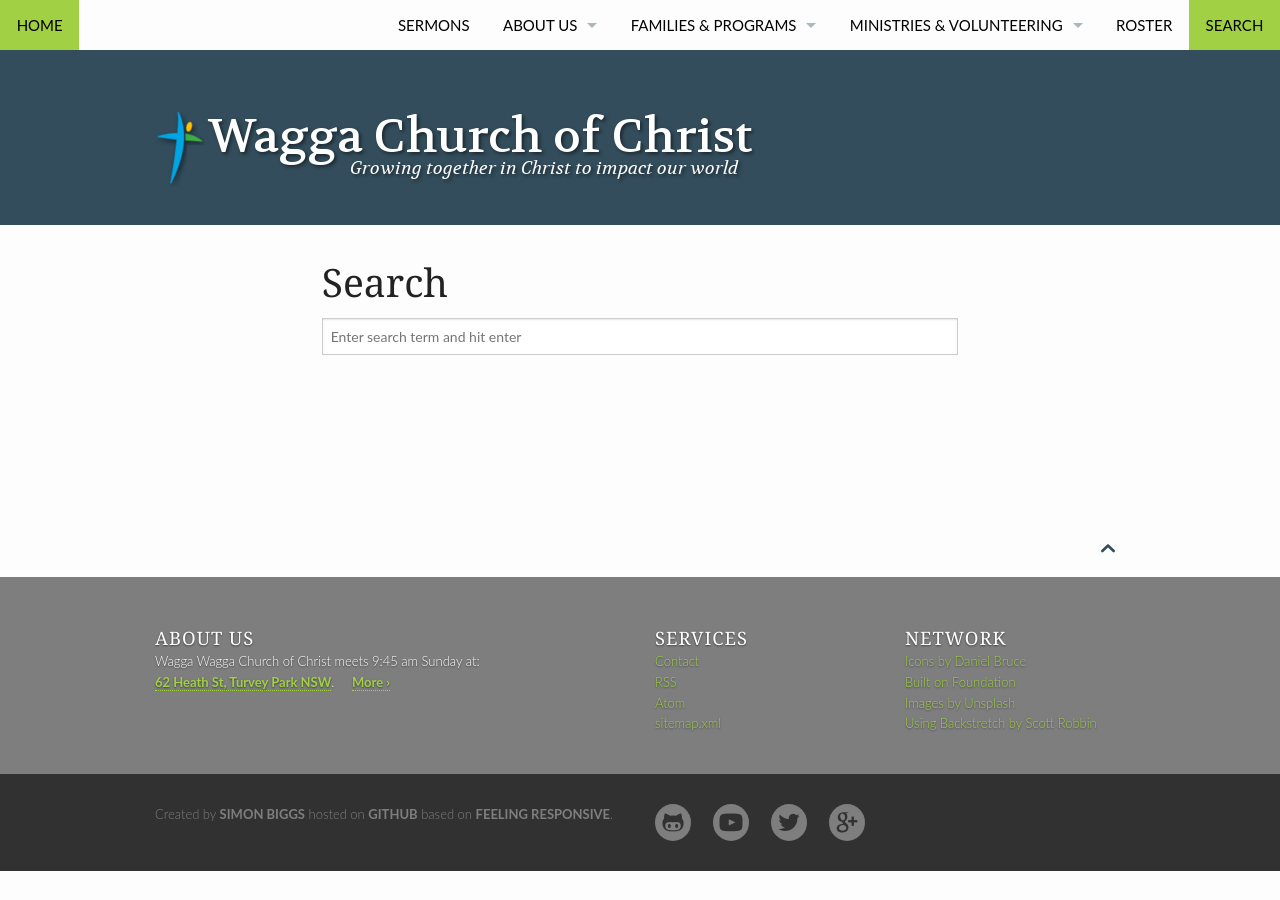
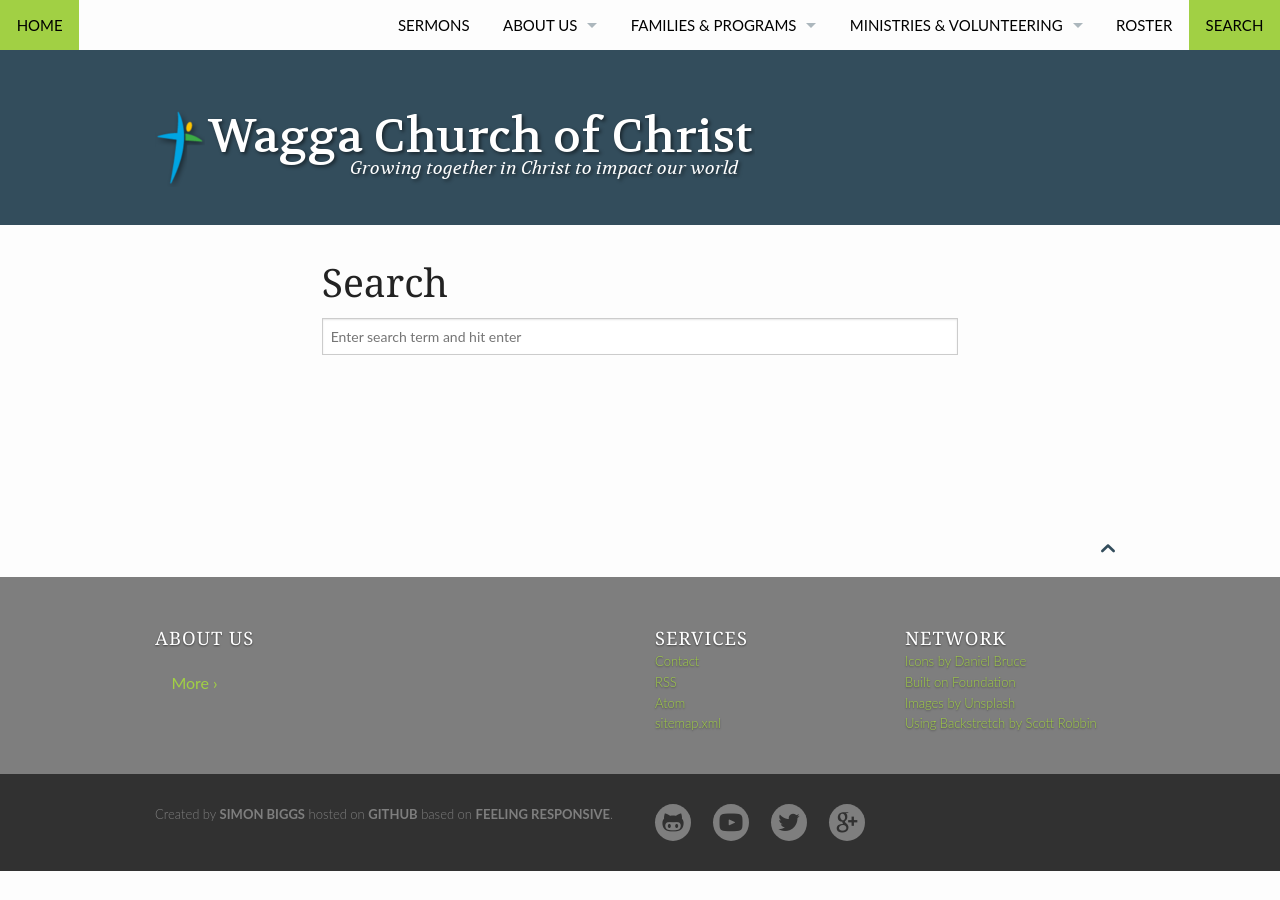
Before and after one commit to SimonBiggs/jekyll-google-drive, a Jekyll site: the page built from pages/06 search/search.md, in a window 1280 px wide. Built offline with Jekyll 4.4.1, drawn with Linux system fonts in a browser that asks for light colours.

Commit message:
make about us depend on short_about_us

```diff
--- a/_config.yml
+++ b/_config.yml
@@ -16,7 +16,7 @@ small_title: 'Wagga Church of Christ'
 slogan: 'Growing together in Christ to impact our world'
 
 # The description is used on homepage and in the footer to quickly describe your website. Use a maximum of 150 characters for SEO-purposes.
-description: 'Wagga Wagga Church of Christ meets 9:45 am Sunday at:<br><a href="https://goo.gl/maps/iPPbyEdZCoP2">62 Heath St, Turvey Park NSW</a>. &nbsp; &nbsp; '
+description: '<p class="short_about_us"></p> &nbsp; &nbsp; '
 
 # The credits show up in the includes/_footer.html – It would be nice of you to leave a link to Phlow or Feeling Responsive as a thank you :)
 credits: '<p>Created by <a href="http://simonbiggs.net/">Simon Biggs</a> hosted on <a href="https://github.com/SimonBiggs/jekyll-google-drive" target="_blank">Github</a> based on <a href="http://phlow.github.io/feeling-responsive/">Feeling Responsive</a>.</p>'
```
